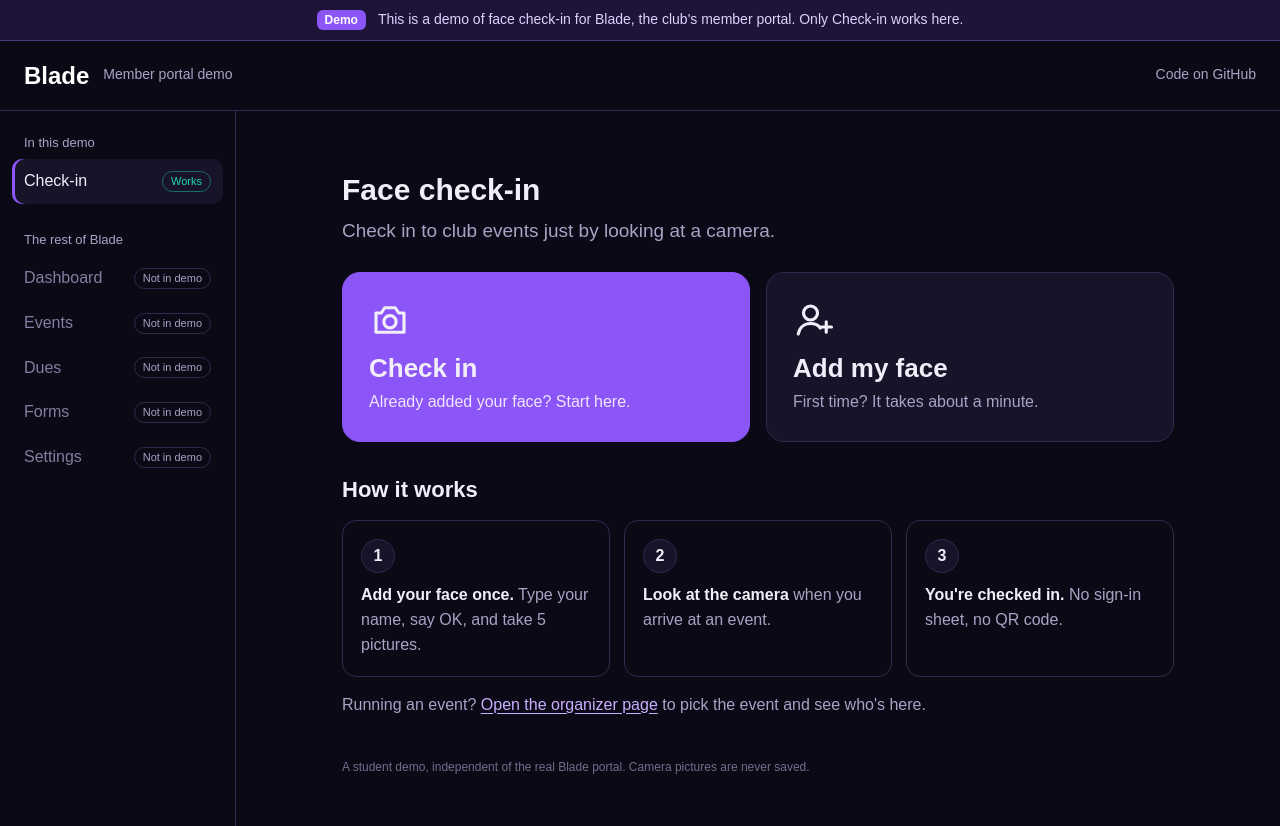
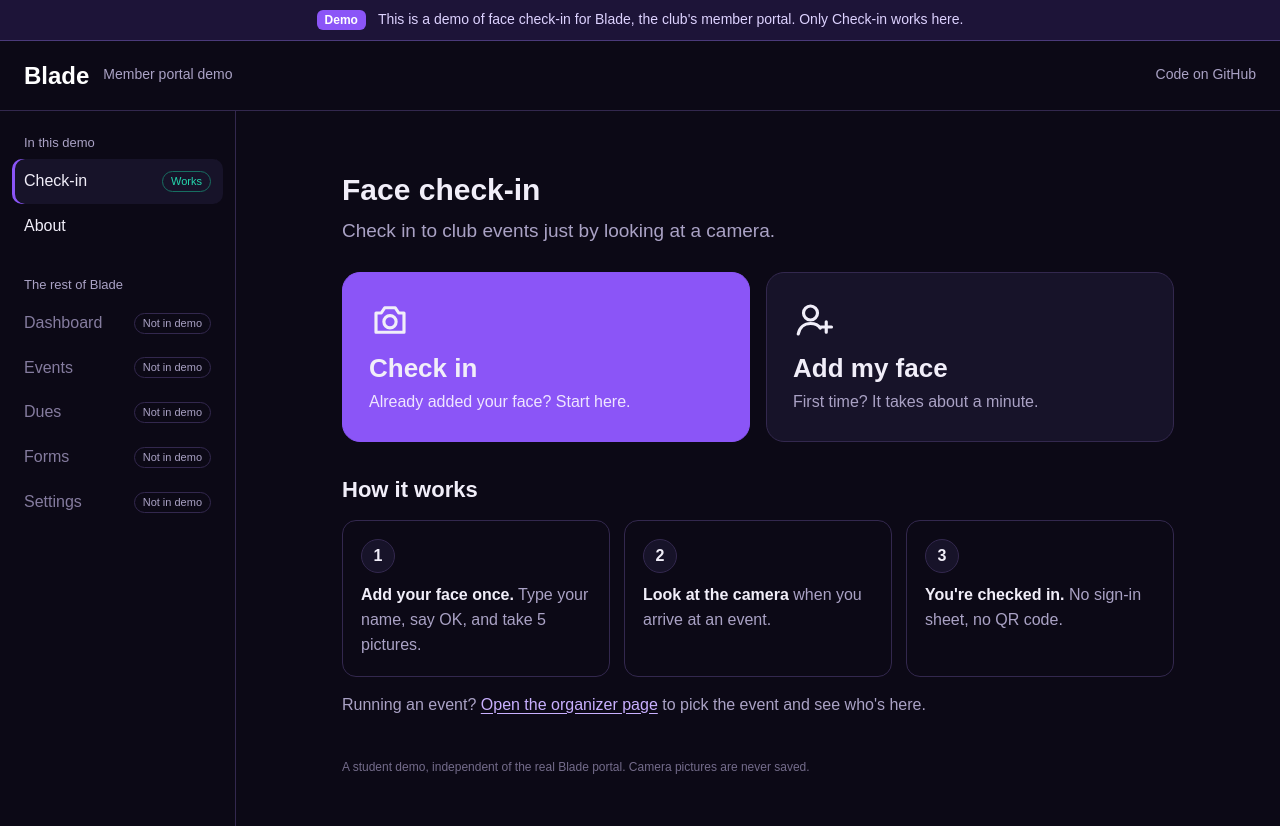
Before and after one commit to jace-walker/Bladeless, a plain HTML site: page public/index.html in a window 1280 px wide. Drawn offline with Linux system fonts and the light colour scheme.

Commit message:
Link the About page from the homepage sidebar

```diff
--- a/public/index.html
+++ b/public/index.html
@@ -22,6 +22,7 @@
     <div class="side-group">
       <p class="side-label">In this demo</p>
       <a class="side-link" href="#checkin" data-view="checkin">Check-in <span class="tag live">Works</span></a>
+      <a class="side-link" href="/about.html">About</a>
     </div>
     <div class="side-group">
       <p class="side-label">The rest of Blade</p>
```
